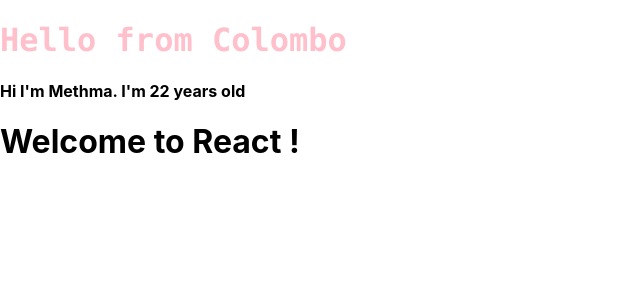
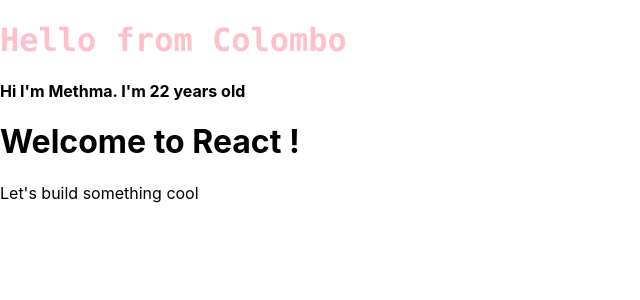
Before and after one commit to MethmaPeiris99/ReactJS-SelfLearn, a React (Create React App) app in the folder learning-reactjs-course/: page / in a window 1280 px wide. Shown: the top 300 px of the page, without its empty margins (0-640 px from the left). Built offline with nearby package versions, Linux system fonts and the light colour scheme.

Commit message:
Add multiple elements inside a component using div tags

```diff
--- a/learning-reactjs-course/src/index.js
+++ b/learning-reactjs-course/src/index.js
@@ -12,7 +12,12 @@
 }
 
 function Hello(){
-    return <h1>Welcome to React !</h1>;
+    return (
+        <div>
+            <h1>Welcome to React !</h1>
+            <p>Let's build something cool</p>
+        </div>
+    );
 }
 
 ReactDOM.render(
```
